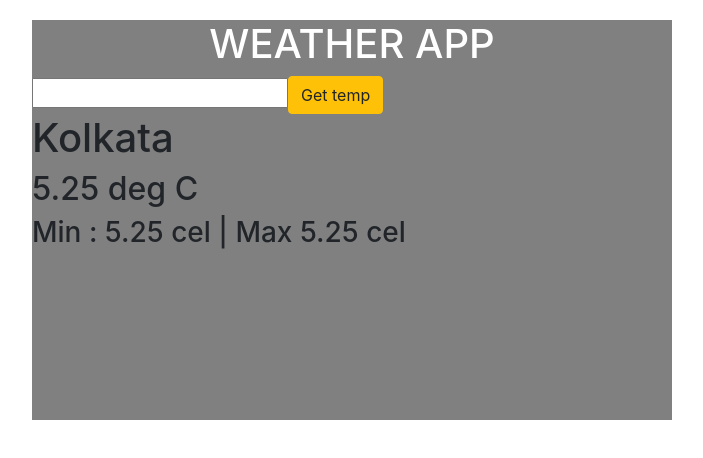
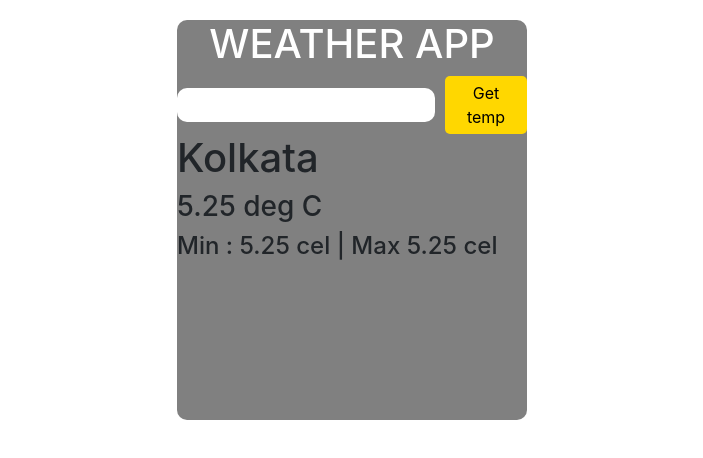
Before and after one commit to tanuja8/Rcipe_app, a React (Create React App) app: page / in a window 1280 px wide. Shown: the top 458 px of the page, without its empty margins (288-991 px from the left). Built offline with nearby package versions, Linux system fonts and the light colour scheme.

Commit message:
project updated

```diff
--- a/src/Component/Weather.css
+++ b/src/Component/Weather.css
@@ -1,7 +1,26 @@
 .weather_area{
-    width: 50%;
+    width: 350px;
     height: 400px;
     margin: 0 auto;
     margin-top: 20px;
     background-color: gray;
+    border-radius: 10px;
 }
+.input_area{
+    display: flex;
+    align-items: center;
+    justify-content: center;
+    margin: 0 auto;
+}
+input{
+    border: none;
+    border-radius: 10px;
+    padding: 5px;
+}
+.get_btn{
+    margin-left: 10px;
+    border: none;
+    border-radius: 5px;
+    padding: 5px 10px;
+    background-color: gold;
+}
--- a/src/Component/Weather.js
+++ b/src/Component/Weather.js
@@ -4,6 +4,7 @@ import "./Weather.css"
 
 const Weather = () => {
   const [city, setCity] = useState("")
+  // const [data,setData] = useState("")
   const getData = () => {
     axios.get(`https://api.openweathermap.org/data/2.5/weather?q=${city}&appid=67449485f3fad6eb577e6d1ddae5e80a`)
     .then((response)=>{
@@ -18,14 +19,14 @@ const Weather = () => {
           <input type="text" className='from-control' value={city} onChange={(event) => {
             setCity(event.target.value)
           }} ></input>
-          <button type="submit" class="btn btn-warning" onClick={getData}>Get temp</button>
+          <button type="submit" className="get_btn" onClick={getData}>Get temp</button>
         </div>
         <div className='location_area'>
           <h1>Kolkata</h1>
         </div>
         <div>
-          <h2>5.25 deg C</h2>
-          <h3>Min : 5.25 cel | Max 5.25 cel</h3>
+          <h3>5.25 deg C</h3>
+          <h4>Min : 5.25 cel | Max 5.25 cel</h4>
         </div>
       </div>
 
```
